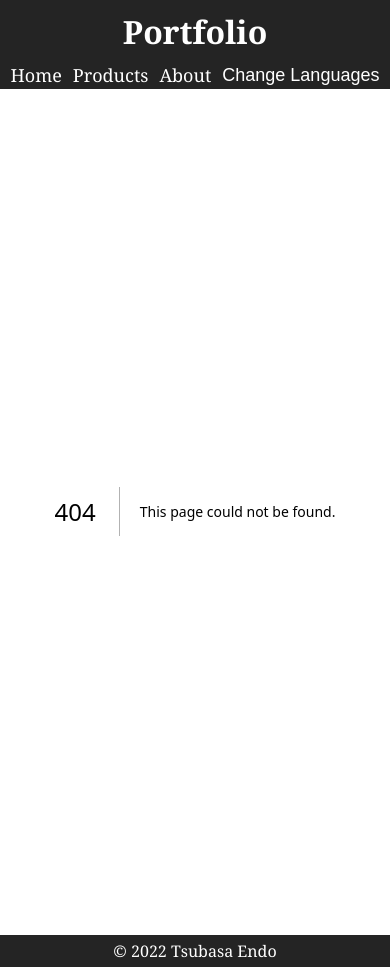
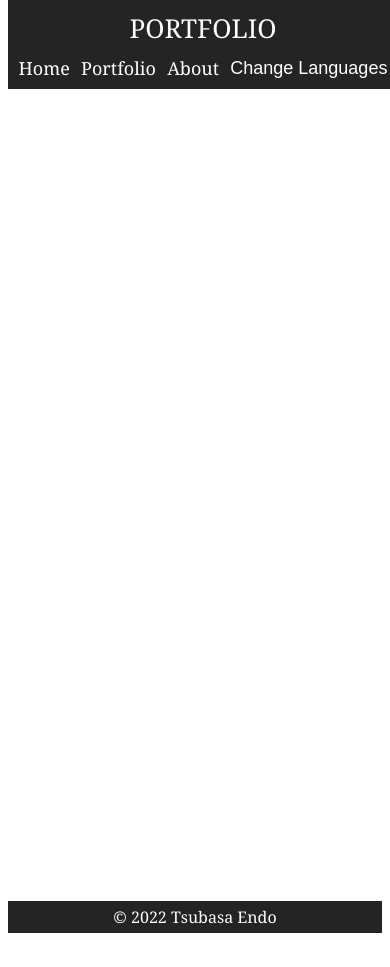
Before and after one commit to TsubasaBneAus/website-portfolio, a Next.js app: page /portfolio in a window 390 px wide. Before the commit this address had no page. After the commit the page ends 941 px from the top, so only its background shows below. Built offline with nearby package versions, Linux system fonts and the light colour scheme.

Commit message:
modify header

```diff
--- a/components/Header.tsx
+++ b/components/Header.tsx
@@ -4,14 +4,16 @@ import { Dropdown } from "react-bootstrap";
 const Header = () => {
   return (
     <header>
-      <h1>Portfolio</h1>
+      <Link className="title" href="/">
+        PORTFOLIO
+      </Link>
       <nav>
         <ul>
           <li>
             <Link href="/">Home</Link>
           </li>
           <li>
-            <Link href="/products">Products</Link>
+            <Link href="/portfolio">Portfolio</Link>
           </li>
           <li>
             <Link href="/about">About</Link>
--- a/pages/_app.tsx
+++ b/pages/_app.tsx
@@ -1,7 +1,6 @@
 import "../styles/globals.css";
 import type { AppProps } from "next/app";
 import Layout from "../components/Layout";
-import Home from ".";
 
 export default function App({ Component, pageProps }: AppProps) {
   return (
--- /dev/null
+++ b/pages/portfolio.tsx
@@ -0,0 +1,5 @@
+const Portfolio = () => {
+  return;
+};
+
+export default Portfolio;
--- a/pages/products.tsx
+++ /dev/null
@@ -1,5 +0,0 @@
-const Products = () => {
-  return;
-};
-
-export default Products;
--- a/styles/globals.css
+++ b/styles/globals.css
@@ -30,7 +30,10 @@ header {
   font-family: Georgia, "Times New Roman", Times, serif;
 }
 
-header h1 {
+.title, .title:hover {
+  font-size: 32px;
+  color: white;
+  text-decoration: none;
   margin-top: 10px;
   margin-bottom: 10px;
 }
@@ -88,14 +91,12 @@ header nav ul li a:hover {
     height: 89px;
   }
 
-  header h1 {
+  .title, .title:hover {
+    font-size: 26px;
     display: flex;
     justify-content: center;
     align-items: center;
   }
-
-  /* header nav {
-  } */
 
   header nav ul {
     margin-top: 5px;
```
